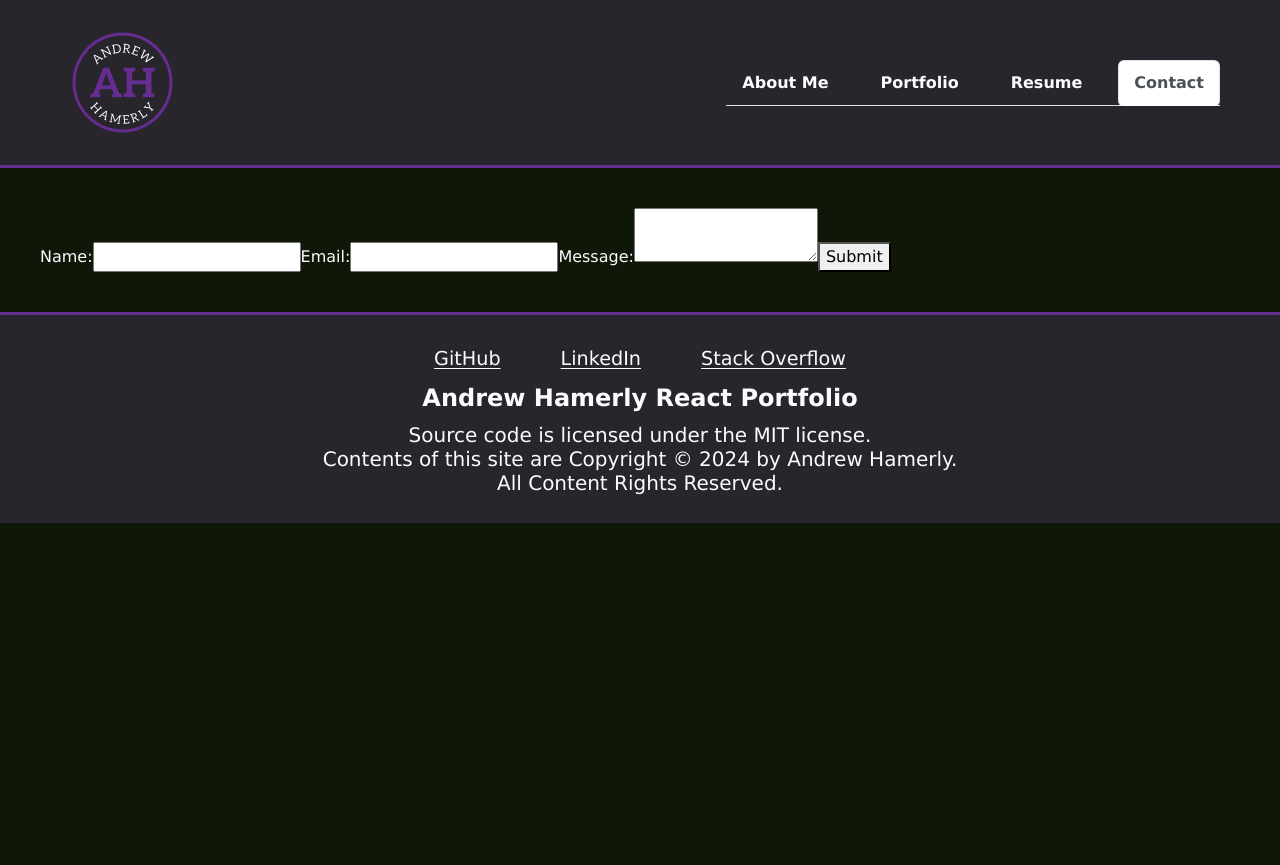
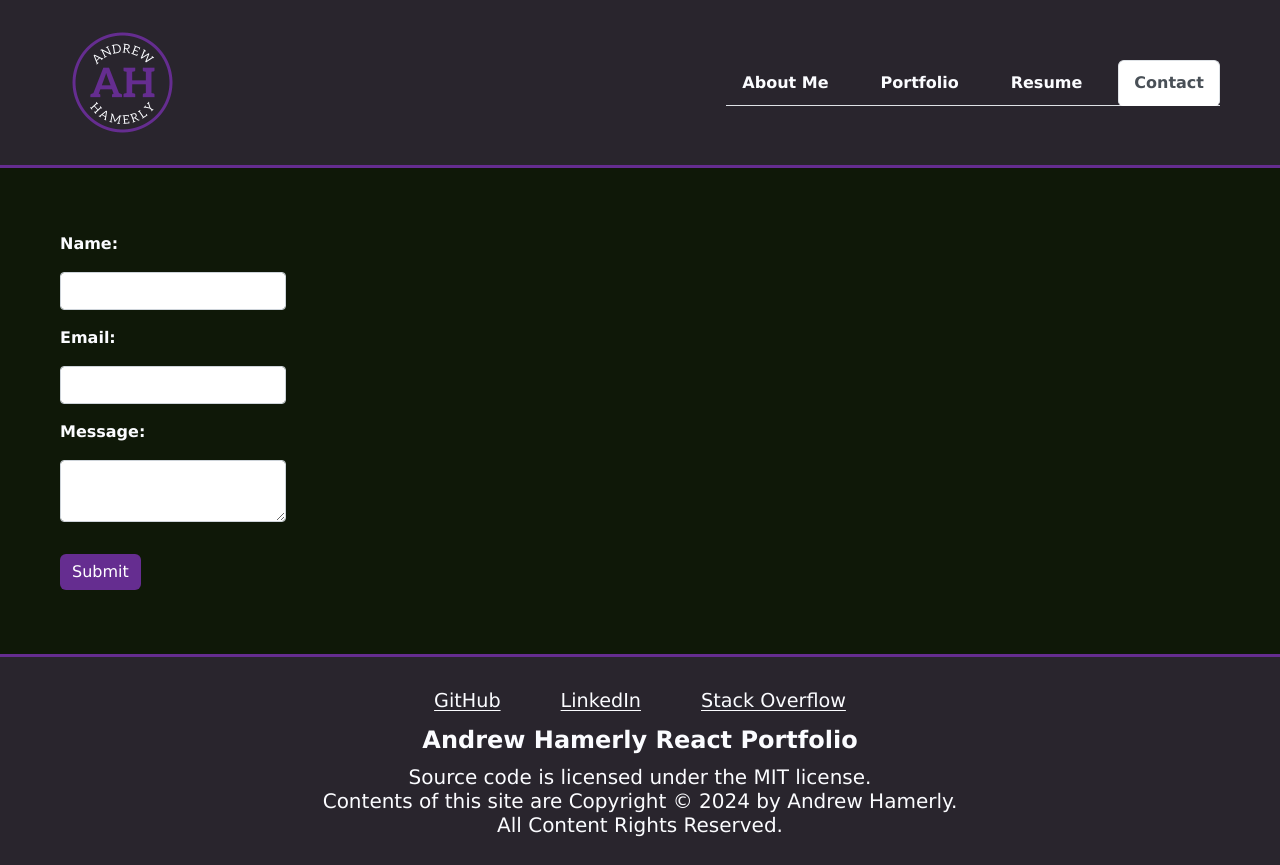
Before and after one commit to andrewhamerly/react-portfolio, a React (Vite) app: page /contact in a window 1280 px wide. Before the commit the page ends 800 px from the top, so only its background shows below. Built offline with nearby package versions, Linux system fonts and the light colour scheme.

Commit message:
Updated Resume and Contact pages.

```diff
--- a/src/App.css
+++ b/src/App.css
@@ -110,6 +110,10 @@ a:hover {
     color: white;
 }
 
+.downloadbtn {
+    padding: 30px;
+}
+
 .employment-italic {
     font-style: italic;
 }
@@ -140,18 +144,8 @@ aside ul li {
 .button-section {
     display: flex;
     justify-content: center;
+    align-items: center;
     flex-wrap: wrap;
-}
-
-.btn-andrew-purple {
-    background-color: #6A0DAD; /* Replace with the hex code for andrew purple */
-    color: white;
-    border: none;
-}
-
-.btn-andrew-purple:hover {
-    background-color: #5A0BA0; /* Slightly darker shade for hover effect */
-    color: white;
 }
 
 @media (max-width: 991px) {
@@ -159,3 +153,29 @@ aside ul li {
         margin-bottom: 20px;
     }
 }
+
+/* CSS Styles found in Contact Page */
+.contact-form .form-label {
+    font-weight: bold;
+}
+
+.contact-form .form-control {
+    border-radius: 0.25rem;
+    margin-top: 0.5rem;
+}
+
+.contact-form .error {
+    margin-top: 0.25rem;
+}
+
+.btn-contact {
+    background-color: #652D90;
+    color: white;
+    border: none;
+    margin-top: 1rem;
+}
+
+.btn-contact:hover {
+    background-color: #5A0BA0;
+    color: white;
+}
--- a/src/pages/Contact.jsx
+++ b/src/pages/Contact.jsx
@@ -27,24 +27,44 @@ const Contact = () => {
     };
 
     return (
-        <div className="contact">
-            <form onSubmit={handleSubmit}>
-                <label>
-                    Name:
-                    <input type="text" name="name" value={formState.name} onChange={handleChange} />
-                    {errors.name && <span className="error">{errors.name}</span>}
-                </label>
-                <label>
-                    Email:
-                    <input type="email" name="email" value={formState.email} onChange={handleChange} />
-                    {errors.email && <span className="error">{errors.email}</span>}
-                </label>
-                <label>
-                    Message:
-                    <textarea name="message" value={formState.message} onChange={handleChange}></textarea>
-                    {errors.message && <span className="error">{errors.message}</span>}
-                </label>
-                <button type="submit">Submit</button>
+        <div className="contact container my-4">
+            <form onSubmit={handleSubmit} className="contact-form">
+                <div className="mb-3">
+                    <label htmlFor="name" className="form-label">Name:</label>
+                    <input
+                        type="text"
+                        name="name"
+                        id="name"
+                        className="form-control"
+                        value={formState.name}
+                        onChange={handleChange}
+                    />
+                    {errors.name && <span className="error text-danger">{errors.name}</span>}
+                </div>
+                <div className="mb-3">
+                    <label htmlFor="email" className="form-label">Email:</label>
+                    <input
+                        type="email"
+                        name="email"
+                        id="email"
+                        className="form-control"
+                        value={formState.email}
+                        onChange={handleChange}
+                    />
+                    {errors.email && <span className="error text-danger">{errors.email}</span>}
+                </div>
+                <div className="mb-3">
+                    <label htmlFor="message" className="form-label">Message:</label>
+                    <textarea
+                        name="message"
+                        id="message"
+                        className="form-control"
+                        value={formState.message}
+                        onChange={handleChange}
+                    ></textarea>
+                    {errors.message && <span className="error text-danger">{errors.message}</span>}
+                </div>
+                <button type="submit" className="btn btn-contact">Submit</button>
             </form>
         </div>
     );
--- a/src/pages/Resume.jsx
+++ b/src/pages/Resume.jsx
@@ -33,7 +33,7 @@ const Resume = () => {
         <div className="container my-4">
             <div className="button-section text-center mb-4">
                 <a className="resumebtn btn m-2" href="https://andrewhamerly.com" target="_blank" rel="noopener noreferrer">View Website</a>
-                <a className="btn btn-secondary m-2" href="src/assets/Andrew-Hamerly-Resume-2024.pdf" download>Download Resume</a>
+                <a className="btn downloadbtn btn-secondary m-2" href="src/assets/Andrew-Hamerly-Resume-2024.pdf" download>Download Resume</a>
             </div>
         </div>
             <div className="row">
@@ -61,6 +61,35 @@ const Resume = () => {
                         <p><span className="employment-italic">Self-Employed, Cleveland, OH</span></p>
                         <p>Created over 15 client websites for small business, retail, and E-commerce brands. Currently, maintain and update 10 client WordPress websites with security and performance best practices.</p>
                     </div>
+                    <div className="experience">
+                        <h4>Website Developer</h4>
+                        <p>February 2023 - Present</p>
+                        <p><span className="employment-italic">Ascension Biomedical, Oberlin, OH</span></p>
+                        <p>Developed and currently maintain an Ohio Medical Marijuana Control Program compliant website that passed meticulous review by the State of Ohio Division of Cannabis Control.
+                        </p>
+                    </div>
+                    <div className="experience">
+                        <h4>Digital Marketing Manager</h4>
+                        <p>October 2019 - January 2023</p>
+                        <p><span className="employment-italic">Organic Plus Brands, Cleveland, OH</span></p>
+                        <p>Developed and implemented a modern digital marketing strategy to drive eCommerce sales 4x. Built the strategy, content, and websites for three in-house brands resulting in over 350k in online sales.</p>
+                    </div>
+                </div>
+                <div className="col-12 col-lg-9">
+                    <h2>EDUCATION</h2>
+                    <div className="education">
+                        <h4>Case Western Reserve University, Full Stack Web Development Boot Camp Certificate</h4>
+                        <p>February 2024 - August 2024</p>
+                        <p>An intensive program for gaining technical programming skills in HTML5, CSS3, JavaScript, jQuery, Bootstrap, Bulma, Tailwind,  PostgreSQL, Sequalize, MongoDB, Express.js, React.js, Node.js, and Handelbars.js.</p>
+                    </div>
+                    <div className="education">
+                        <h4>Baldwin Wallace University, Bachelor in Arts in Innovation & Entrepreneurship and Business Administration</h4>
+                        <p>Graduated 2017</p>
+                    </div>
+                    <div className="education">
+                        <h4>Cuyahoga Community College, Associate of Applied Business in Purchasing and Supply Chain Management</h4>
+                        <p>Graduated 2015</p>
+                    </div>
                 </div>
             </div>
         </div>
```
